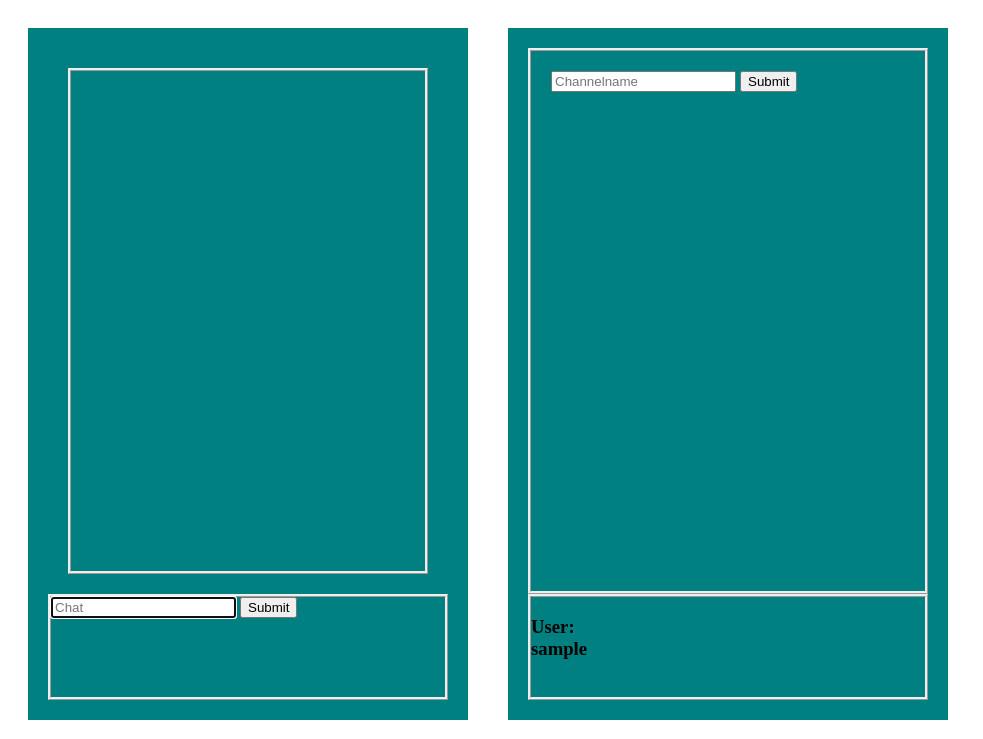
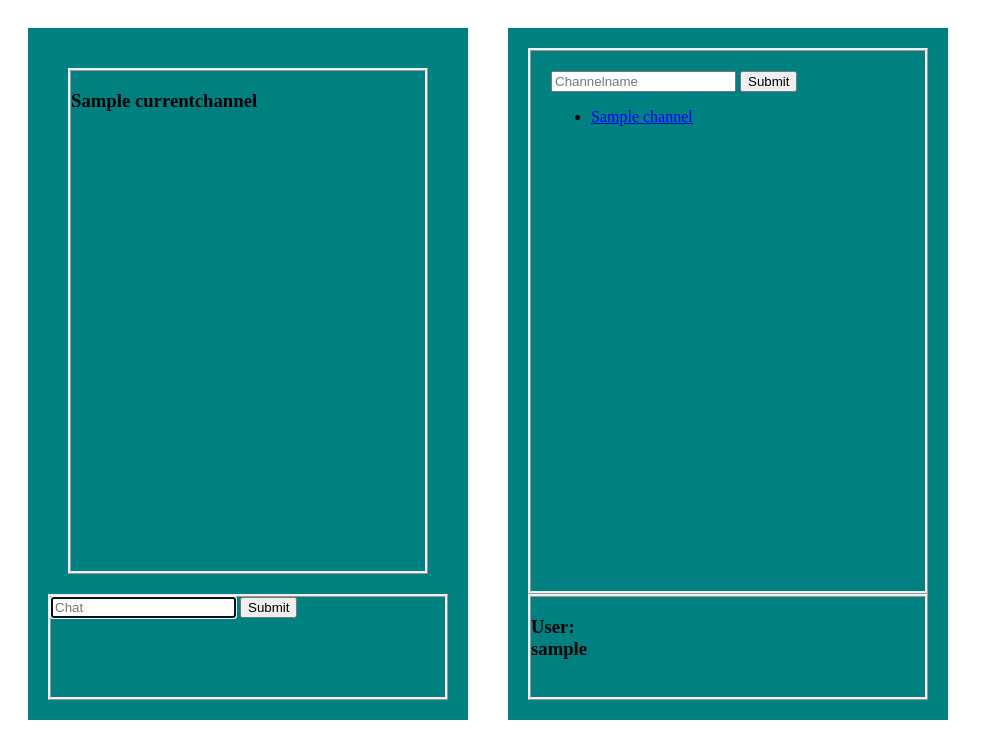
Before and after one commit to StevenGillis/PyJaScProject2, a Flask app: template project2/templates/index.html in a window 1280 px wide. Shown: the top 739 px of the page, without its empty margins (0-983 px from the left). Run offline with Flask 2, Linux system fonts and the light colour scheme; the template is opened without the code that fills it: most values are stand-ins (such as "Sample title", 1, 10 or a date in 2020); some libraries are stand-ins or nearby versions.

Commit message:
channels switch started

```diff
--- a/project2/application.py
+++ b/project2/application.py
@@ -7,14 +7,20 @@ from flask_socketio import SocketIO, emit
 
 app = Flask(__name__)
 app.config["SECRET_KEY"] = os.getenv("SECRET_KEY")
+app.secret_key = b'_5#y2L"F4Q8z\n\xec]/'
+app.config["SESSION_TYPE"] = "filesystem"
 socketio = SocketIO(app)
+
+# set channels as a global dictionary
+channels = [ 'Default Channel' ,'Channel2' ]
+
 
 @app.route("/")
 def index(username = "non"):
     if username == "non":
         return render_template("login.html")
     else:
-        return render_template("index.html", username=username)
+        return render_template("index.html", username=username, channels=channels)
 
 @app.route("/login", methods=["GET", "POST"])
 def login():
@@ -23,11 +29,18 @@ def login():
         return index()
     #  Request the username
     else:
-        username = request.form.get("username")
-        return index(username=username)
+        session['username'] = request.form.get("username")
+        #Add login the user will join default channel
+        currentchannel = channels[0]
+        return render_template("index.html", username=session['username'], channels=channels, currentchannel=currentchannel)
+
+@app.route("/changechannel/<string:channelname>", methods=["GET", "POST"])
+def changeChannel(channelname):
+    currentchannel = channelname
+    return render_template("index.html", username=session['username'], channels=channels, currentchannel=currentchannel)
 
 @socketio.on("submit message")
 def newMessage(data):
     message = data["message"]
-    usernameSend = data["usernameSend"]
+    usernameSend = session['username']
     emit("announce message", {"message": message, "usernameSend": usernameSend}, broadcast=True)
--- a/project2/static/index.js
+++ b/project2/static/index.js
@@ -8,11 +8,10 @@
     socket.on('connect', () => {
         console.log('socketIO is connected');
         document.querySelector('#chatsubmit').onsubmit = () => {
-        console.log('printed');
         message = document.querySelector('#chattext').value;
-        console.log(message);
-        usernameSend = "gebruikersnaam";
+        usernameSend = "placeholder for username"
         socket.emit('submit message', {"message": message, "usernameSend": usernameSend});
+        document.querySelector('#chattext').value = '';
         return false;
         };
     });
@@ -20,7 +19,6 @@
     //var socket = io.connect(location.protocol + '//' + document.domain + ':' + location.port);
     //When a chat message has been emited by other user I wan't to register this
     socket.on('announce message', data => {
-        console.log('gehoord');
         const li = document.createElement('li');
         li.innerHTML = `${data.usernameSend}: ${data.message}`;
         document.querySelector('#chathistory').append(li);
@@ -51,12 +49,15 @@
 
     document.querySelector('#addchannel').onsubmit = () => {
 
-        // Create new item for list
+          // Create new item for list
         const li = document.createElement('li');
         li.innerHTML = document.querySelector('#channelname').value;
 
-        // Add new item to task list
+        //Appends to global variable
+        //channels.push(document.querySelector('#channelname').value);
+        // Add new item to the screen list of channels
         document.querySelector('#channellist').append(li);
+
 
         // Clear input field
         document.querySelector('#channelname').value = '';
--- a/project2/templates/index.html
+++ b/project2/templates/index.html
@@ -10,6 +10,7 @@
     <div class="container">
         <div class="row">
             <div class="chatwindow col">
+                    <h3> {{currentchannel}} </h3>
                     <ul id="chathistory" style="list-style-type:none;">
                     </ul>
             </div>
@@ -28,11 +29,14 @@
                         <input type="submit">
                     </form>
                     <ul id="channellist">
+                    {% for channel in channels %}
+                    <li><a href="/changechannel/{{channel}}"> {{channel}} </a></li>
+                    {% endfor %}
                         </ul>
                 </div>
             </div>
             <div class="col">
-                <h3>User: <div class="username">{{username}}</div></h3>
+                <h3>User: <div class="username" id="username">{{username}}</div></h3>
             </div>
         </div>
     </div>
```
Also changed, not shown: 1 other file.
